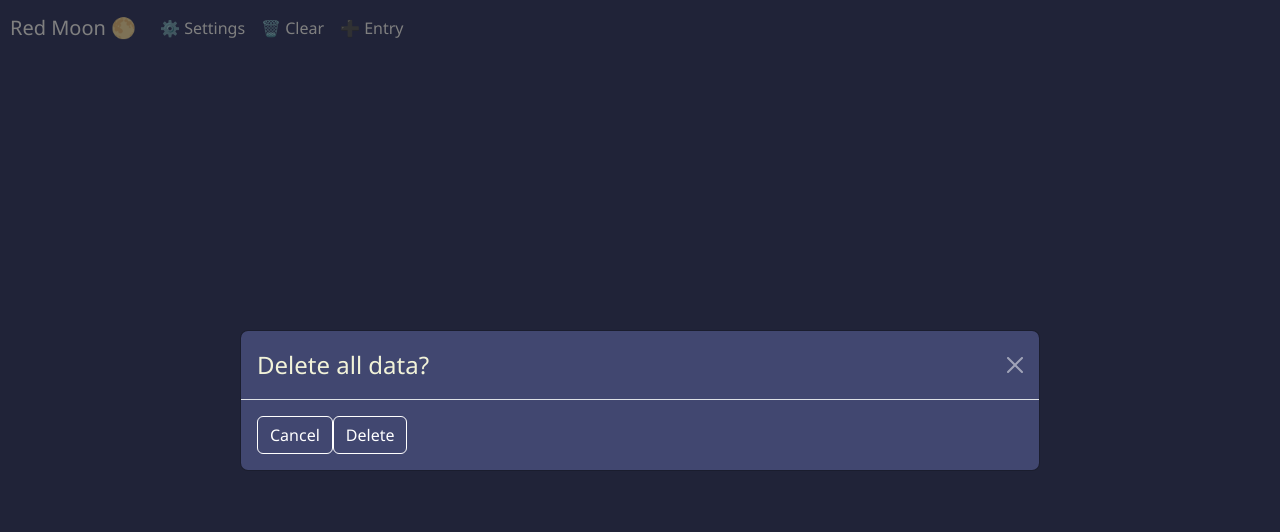
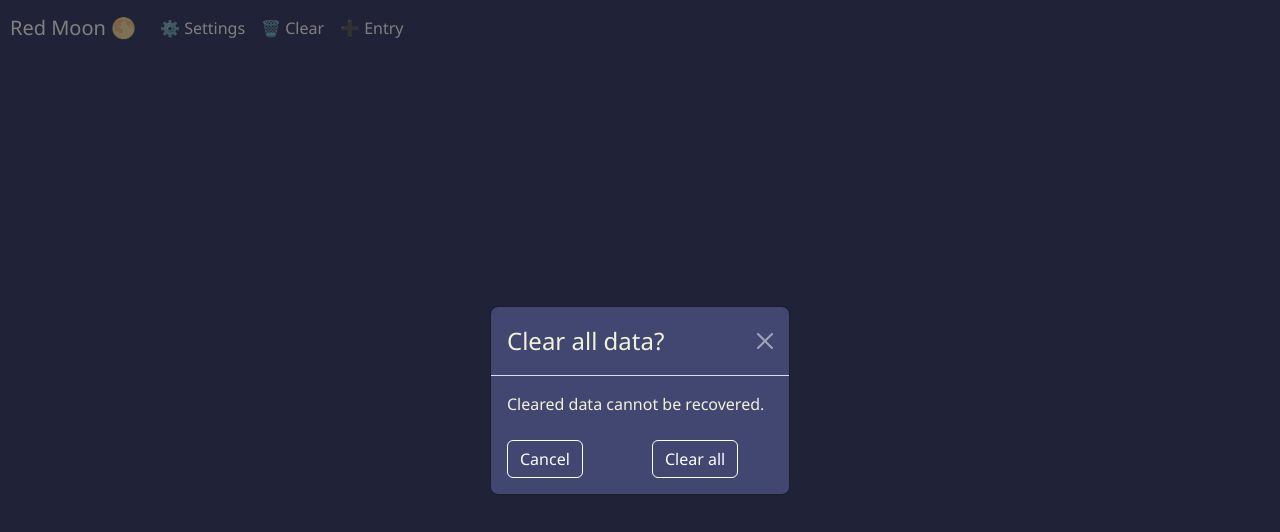
Before and after one commit to gracechin/red-moon, a React (Create React App) app: page / in a window 1280 px wide. Both pictures are taken after a click on the button "🗑️ Clear". Shown: the top 532 px of the page. Built offline with nearby package versions, Linux system fonts and the light colour scheme.

Commit message:
Confirm modal for clearing data

```diff
--- a/src/components/Modal.js
+++ b/src/components/Modal.js
@@ -4,12 +4,12 @@ import { storeEntry } from "../utils/dataStorage";
 import { getCurrentDateStr, getCurrentTimeStr } from "../utils/dateTime";
 import { DAILY_SITUATION_OPTIONS } from "../utils/constants";
 
-export function SimpleModal({ show, heading, children, footer, onHide }) {
+export function SimpleModal({ show, heading, children, footer, onHide, size }) {
   return (
     <Modal
       onHide={onHide}
       show={show}
-      size="lg"
+      size={size || "lg"}
       aria-labelledby="contained-modal-title-vcenter"
       centered
     >
@@ -19,6 +19,34 @@ export function SimpleModal({ show, heading, children, footer, onHide }) {
       <Modal.Body>{children}</Modal.Body>
       {footer && <Modal.Footer>{footer}</Modal.Footer>}
     </Modal>
+  );
+}
+
+export function ConfirmModal({
+  show,
+  heading,
+  onClose,
+  onSubmit,
+  bodyText,
+  submitButtonText,
+}) {
+  return (
+    <SimpleModal show={show} heading={heading} size="sm" onHide={onClose}>
+      <div>{bodyText}</div>
+      <br />
+      <Row>
+        <Col>
+          <Button variant="primary" onClick={onClose}>
+            Cancel
+          </Button>
+        </Col>
+        <Col>
+          <Button variant="secondary" onClick={onSubmit}>
+            {submitButtonText}
+          </Button>
+        </Col>
+      </Row>
+    </SimpleModal>
   );
 }
 
--- a/src/pages/Home.js
+++ b/src/pages/Home.js
@@ -8,7 +8,7 @@ import {
 import {
   PERIOD_ENTRY_MODE,
   PeriodEntryModal,
-  SimpleModal,
+  ConfirmModal,
 } from "../components/Modal.js";
 import { PeriodChart } from "../components/Chart";
 import NavBar from "../components/NavBar";
@@ -22,7 +22,7 @@ import { newDateStrByDiff } from "../utils/dateTime";
 
 function HomePage() {
   const [showEntryModal, setShowEntryModal] = useState(false);
-  const [showDeleteConfirmModal, setShowDeleteConfirmModal] = useState(false);
+  const [showClearConfirmModal, setShowClearConfirmModal] = useState(false);
   const [selectedColumn, setSelectedColumn] = useState(-1);
   const [storedEntries, setStoredEntries] = useState(getStoredEntries());
   const settings = getSettings();
@@ -31,20 +31,29 @@ function HomePage() {
     chartStartDate,
     settings[CHART_NUM_OF_CYCLE_DAYS_KEY]
   );
-
   const entries = storedEntries.filter((e) => {
     const d = new Date(e.Date);
     return new Date(chartEndDate) > d && new Date(chartStartDate) <= d;
   });
-
   const refreshData = () => {
     setStoredEntries(getStoredEntries());
+  };
+  const onCloseEntryModal = () => setShowEntryModal(false);
+  const onSubmitEntryModal = () => {
+    refreshData();
+    onCloseEntryModal();
+  };
+  const onCloseClearConfirmModal = () => setShowClearConfirmModal(false);
+  const onClearAllData = () => {
+    clearStoredEntries();
+    refreshData();
+    onCloseClearConfirmModal();
   };
 
   return (
     <div className="wrapper">
       <NavBar
-        onReset={() => setShowDeleteConfirmModal(true)}
+        onReset={() => setShowClearConfirmModal(true)}
         onAdd={() => {
           setSelectedColumn(-1);
           setShowEntryModal(true);
@@ -62,11 +71,8 @@ function HomePage() {
       />
       <PeriodEntryModal
         show={showEntryModal}
-        onHide={() => setShowEntryModal(false)}
-        onSubmit={() => {
-          refreshData();
-          setShowEntryModal(false);
-        }}
+        onHide={onCloseEntryModal}
+        onSubmit={onSubmitEntryModal}
         defaultData={
           selectedColumn > -1 && entries.length > 0
             ? entries[selectedColumn]
@@ -80,21 +86,16 @@ function HomePage() {
           selectedColumn > -1 ? PERIOD_ENTRY_MODE.EDIT : PERIOD_ENTRY_MODE.NEW
         }
       />
-      <SimpleModal
-        show={showDeleteConfirmModal}
-        heading="Delete all data?"
-        onHide={() => setShowDeleteConfirmModal(false)}
-      >
-        <Button
-          variant="primary"
-          onClick={() => setShowDeleteConfirmModal(false)}
-        >
-          Cancel
-        </Button>
-        <Button variant="secondary" onClick={clearStoredEntries}>
-          Delete
-        </Button>
-      </SimpleModal>
+      <ConfirmModal
+        show={showClearConfirmModal}
+        heading="Clear all data?"
+        size="sm"
+        onClose={onCloseClearConfirmModal}
+        onSubmit={onClearAllData}
+        bodyText="Cleared data cannot be recovered."
+        submitButtonText="Clear all"
+        onHide={onCloseClearConfirmModal}
+      />
     </div>
   );
 }
```
